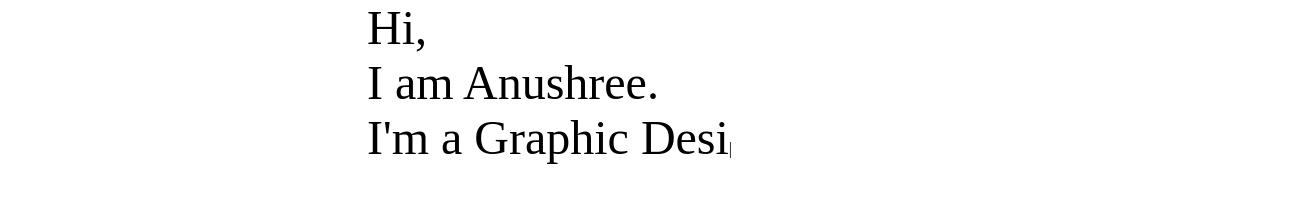
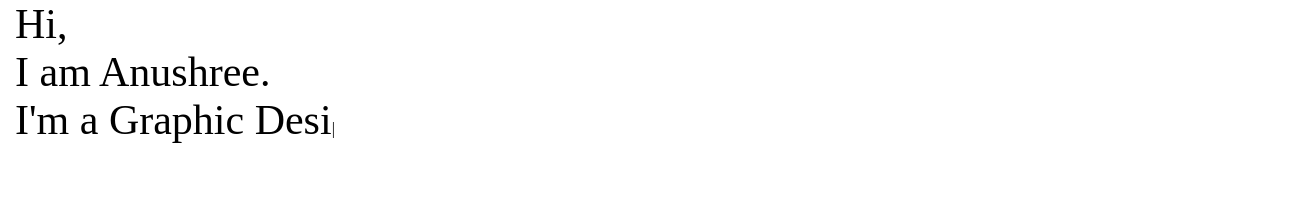
Before and after one commit to ashree2118/Design-portfolio, a plain HTML site: page index.html in a window 1280 px wide. Shown: the whole page, 1310 px wide, since content can reach past the window. Drawn offline with nearby package versions, Linux system fonts and the light colour scheme.

Commit message:
Update style.css

```diff
--- a/style.css
+++ b/style.css
@@ -10,14 +10,23 @@ body{
     overflow: hidden;
 }
 .page1-headline{
-    width: 546px;
+
     overflow: hidden;
+    height: 735px;
+    padding-right: 15px;
+    padding-left: 15px;
+    margin-right: auto;
+    margin-left: auto;
+    display: table;
+    table-layout: fixed;
+    width: 100%;
 }
 .page1-headline .text{
     position: relative;
-    font-size: 48px;
+    font-size: 42px;
     font-family: 'Abril';
     font-weight: 100;
+    margin: ;
 }
 .page1-headline .text.first-text{
 
```
